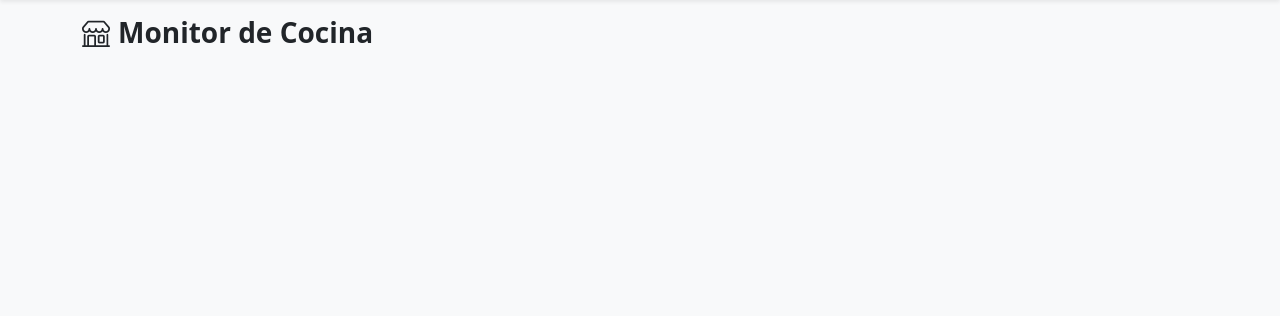
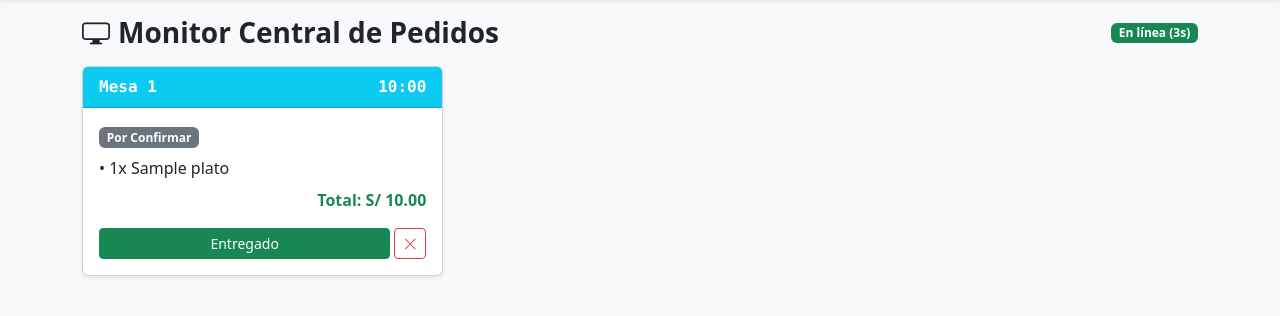
Before and after one commit to Clebi02/madam_qr, a Django app: page /cocina/ in a window 1280 px wide. Shown: the part 56-372 px from the top of the page. Run offline with Django 5.2, Linux system fonts and the light colour scheme; tables that the repository leaves empty hold one stand-in row (values such as "Sample post"); data that the repository does not hold is empty.

Commit message:
Unificar consola de pedidos centralizada en /cocina/

```diff
--- a/config/urls.py
+++ b/config/urls.py
@@ -6,8 +6,6 @@ urlpatterns = [
     path('admin/', admin.site.urls),
     path('mesa/<uuid:token>/', views.menu_vista, name='menu'),
     path('api/pedido/<uuid:token>/', views.crear_pedido_api, name='crear_pedido_api'),
-    path('mozo/', views.mozo_vista, name='mozo'),
-    path('api/mozo/', views.mozo_api, name='mozo_api'),
     path('cocina/', views.cocina_vista, name='cocina'),
     path('api/cocina/', views.cocina_api, name='cocina_api'),
     path('api/pedido/estado/<int:pedido_id>/', views.cambiar_estado_api, name='cambiar_estado_api'),
--- a/pedidos/templates/pedidos/cocina.html
+++ b/pedidos/templates/pedidos/cocina.html
@@ -1,6 +1,9 @@
 {% extends 'pedidos/base.html' %}
 {% block content %}
-<h3 class="fw-bold mb-3"><i class="bi bi-shop me-2"></i>Monitor de Cocina</h3>
+<div class="d-flex justify-content-between align-items-center mb-3">
+    <h3 class="fw-bold m-0"><i class="bi bi-display me-2"></i>Monitor Central de Pedidos</h3>
+    <span class="badge bg-success" id="indicadorStatus">En línea (3s)</span>
+</div>
 <div class="row g-3" id="contenedorPedidos"></div>
 {% endblock %}
 
@@ -10,29 +13,43 @@ function cargarPedidos() {
     fetch('/api/cocina/').then(r => r.json()).then(data => {
         let html = '';
         data.pedidos.forEach(p => {
+            let colorHeader = p.estado_raw === 'pendiente' ? 'bg-warning text-dark' : 'bg-info text-white';
+
             html += `
             <div class="col-12 col-md-4">
-                <div class="card shadow-sm border-warning">
-                    <div class="card-header bg-warning text-dark d-flex justify-content-between font-monospace">
-                        <strong>Mesa ${p.mesa}</strong> <span>${p.hora}</span>
+                <div class="card shadow-sm">
+                    <div class="card-header ${colorHeader} d-flex justify-content-between font-monospace fw-bold">
+                        <span>Mesa ${p.mesa}</span>
+                        <span>${p.hora}</span>
                     </div>
                     <div class="card-body">
-                        <ul class="list-unstyled mb-3">${p.detalles.map(d => `<li>• ${d}</li>`).join('')}</ul>
-                        <button class="btn btn-success btn-sm w-100" onclick="despachar(${p.id})">Marcar Entregado</button>
+                        <div class="badge bg-secondary mb-2">${p.estado}</div>
+                        <ul class="list-unstyled mb-2">${p.detalles.map(d => `<li>• ${d}</li>`).join('')}</ul>
+                        <div class="fw-bold text-end text-success mb-3">Total: S/ ${p.total}</div>
+
+                        <div class="d-flex gap-1">
+                            ${p.estado_raw === 'pendiente' ?
+                                `<button class="btn btn-primary btn-sm w-100" onclick="cambiarEstado(${p.id}, 'preparacion')">En Preparación</button>` : ''}
+                            <button class="btn btn-success btn-sm w-100" onclick="cambiarEstado(${p.id}, 'entregado')">Entregado</button>
+                            <button class="btn btn-outline-danger btn-sm" onclick="cambiarEstado(${p.id}, 'cancelado')"><i class="bi bi-x-lg"></i></button>
+                        </div>
                     </div>
                 </div>
             </div>`;
         });
+        if(data.pedidos.length === 0) html = '<div class="col-12 text-muted">No hay pedidos pendientes.</div>';
         document.getElementById('contenedorPedidos').innerHTML = html;
     });
 }
-function despachar(id) {
+
+function cambiarEstado(id, nuevoEstado) {
     fetch(`/api/pedido/estado/${id}/`, {
         method: 'POST',
         headers: { 'Content-Type': 'application/json' },
-        body: JSON.stringify({ nuevo_estado: 'entregado' })
+        body: JSON.stringify({ nuevo_estado: nuevoEstado })
     }).then(() => cargarPedidos());
 }
+
 setInterval(cargarPedidos, 3000);
 cargarPedidos();
 </script>
--- a/pedidos/views.py
+++ b/pedidos/views.py
@@ -1,18 +1,16 @@
 import json
 import math
-import uuid
 from django.shortcuts import render, get_object_or_404
 from django.http import JsonResponse
 from django.views.decorators.csrf import csrf_exempt
 from .models import Mesa, Plato, Categoria, Pedido, DetallePedido
 
-# Configuración GPS del Restaurante (Ajusta con la ubicación de tu local)
-RESTAURANTE_LAT = -11.87012
-RESTAURANTE_LON = -77.12901
-DISTANCIA_MAXIMA_METROS = 100.0
+RESTAURANTE_LAT = -12.046374
+RESTAURANTE_LON = -77.042793
+DISTANCIA_MAXIMA_METROS = 50.0
 
 def calcular_distancia_metros(lat1, lon1, lat2, lon2):
-    R = 6371000  # Radio de la Tierra en metros
+    R = 6371000
     phi1, phi2 = math.radians(lat1), math.radians(lat2)
     dphi = math.radians(lat2 - lat1)
     dlambda = math.radians(lon2 - lon1)
@@ -33,28 +31,27 @@ def crear_pedido_api(request, token):
         lat_user = data.get('lat')
         lon_user = data.get('lon')
 
-        # 1. Validación de GPS (Geocercado a 50 metros)
         if lat_user is None or lon_user is None:
-            return JsonResponse({'ok': False, 'error': 'Debes activar tu GPS para pedir.'}, status=400)
+            return JsonResponse({'ok': False, 'error': 'Debes activar el GPS para pedir.'}, status=400)
 
         distancia = calcular_distancia_metros(RESTAURANTE_LAT, RESTAURANTE_LON, float(lat_user), float(lon_user))
         if distancia > DISTANCIA_MAXIMA_METROS:
             return JsonResponse({
                 'ok': False,
-                'error': f'Estás fuera del restaurante ({int(distancia)}m). Máximo permitido: 50m.'
+                'error': f'Estás fuera del restaurante ({int(distancia)}m). Límite: 50m.'
             }, status=403)
 
         if not items:
             return JsonResponse({'ok': False, 'error': 'Carrito vacío'}, status=400)
 
-        # 2. Control de Comanda Activa (Anexar si la mesa ya tiene un pedido en curso)
+        # Buscar comanda activa de la mesa para anexar o crear nueva
         pedido = Pedido.objects.filter(
             mesa=mesa,
-            estado__in=['por_confirmar', 'pendiente', 'preparacion']
+            estado__in=['pendiente', 'preparacion']
         ).first()
 
         if not pedido:
-            pedido = Pedido.objects.create(mesa=mesa, estado='por_confirmar', total=0)
+            pedido = Pedido.objects.create(mesa=mesa, estado='pendiente', total=0)
 
         monto_adicional = 0
         for item in items:
@@ -67,41 +64,25 @@ def crear_pedido_api(request, token):
         pedido.total = float(pedido.total) + float(monto_adicional)
         pedido.save()
 
-        return JsonResponse({'ok': True, 'pedido_id': pedido.id, 'anexo': pedido.detalles.count() > len(items)})
+        return JsonResponse({'ok': True, 'pedido_id': pedido.id})
 
     return JsonResponse({'ok': False}, status=400)
 
-# Vista Mozo / Caja (Aprobación)
-def mozo_vista(request):
-    return render(request, 'pedidos/mozo.html')
+def cocina_vista(request):
+    return render(request, 'pedidos/cocina.html')
 
-def mozo_api(request):
-    pedidos = Pedido.objects.filter(estado='por_confirmar').order_by('creado_en')
+def cocina_api(request):
+    # Trae todos los pedidos activos (que no estén entregados ni cancelados)
+    pedidos = Pedido.objects.exclude(estado__in=['entregado', 'cancelado']).order_by('creado_en')
     data = []
     for p in pedidos:
         detalles = [f"{d.cantidad}x {d.plato.nombre}" for d in p.detalles.all()]
         data.append({
             'id': p.id,
             'mesa': p.mesa.numero,
+            'estado': p.get_estado_display(),
+            'estado_raw': p.estado,
             'total': str(p.total),
-            'hora': p.creado_en.strftime('%H:%M'),
-            'detalles': detalles
-        })
-    return JsonResponse({'pedidos': data})
-
-# Vista Cocina (Solo ve lo aprobado por el Mozo)
-def cocina_vista(request):
-    return render(request, 'pedidos/cocina.html')
-
-def cocina_api(request):
-    pedidos = Pedido.objects.filter(estado__in=['pendiente', 'preparacion']).order_by('creado_en')
-    data = []
-    for p in pedidos:
-        detalles = [f"{d.cantidad}x {d.plato.nombre}" for d in p.detalles.all()]
-        data.append({
-            'id': p.id,
-            'mesa': p.mesa.numero,
-            'estado': p.estado,
             'hora': p.creado_en.strftime('%H:%M'),
             'detalles': detalles
         })
```
